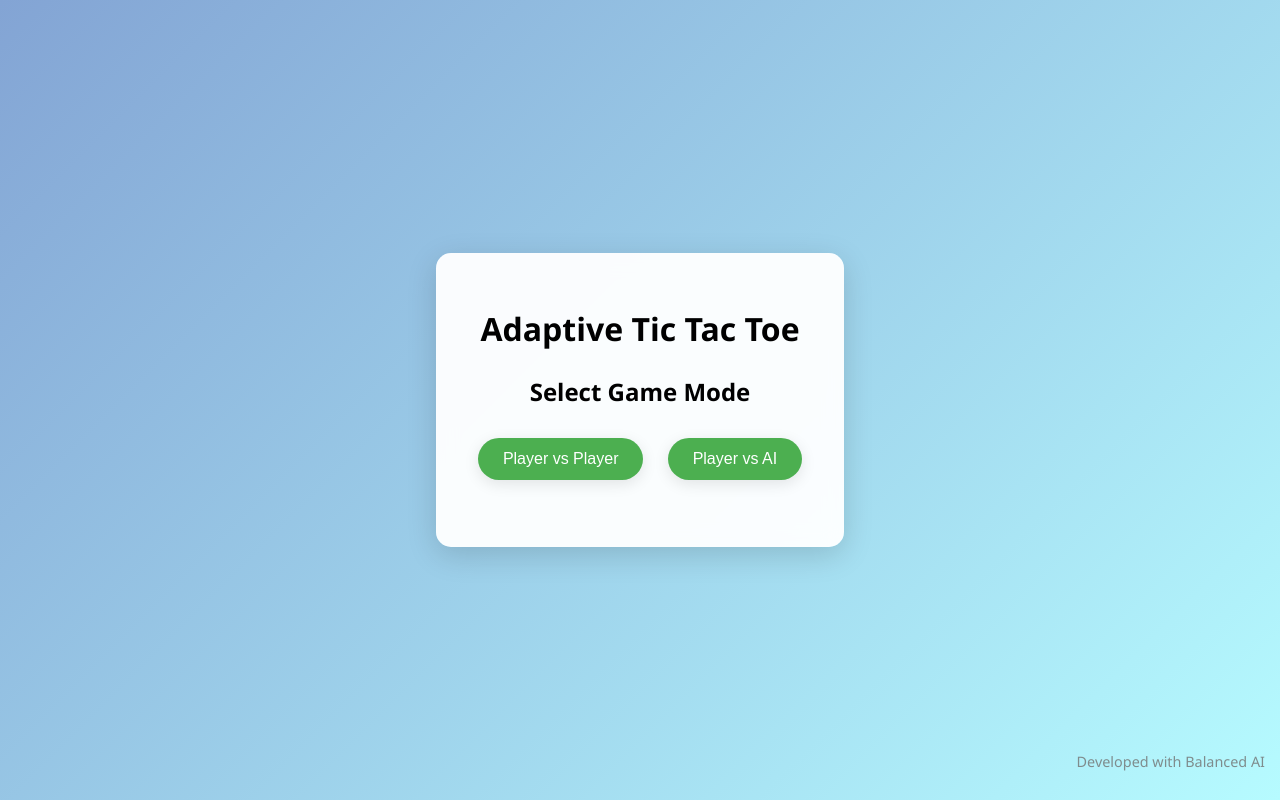
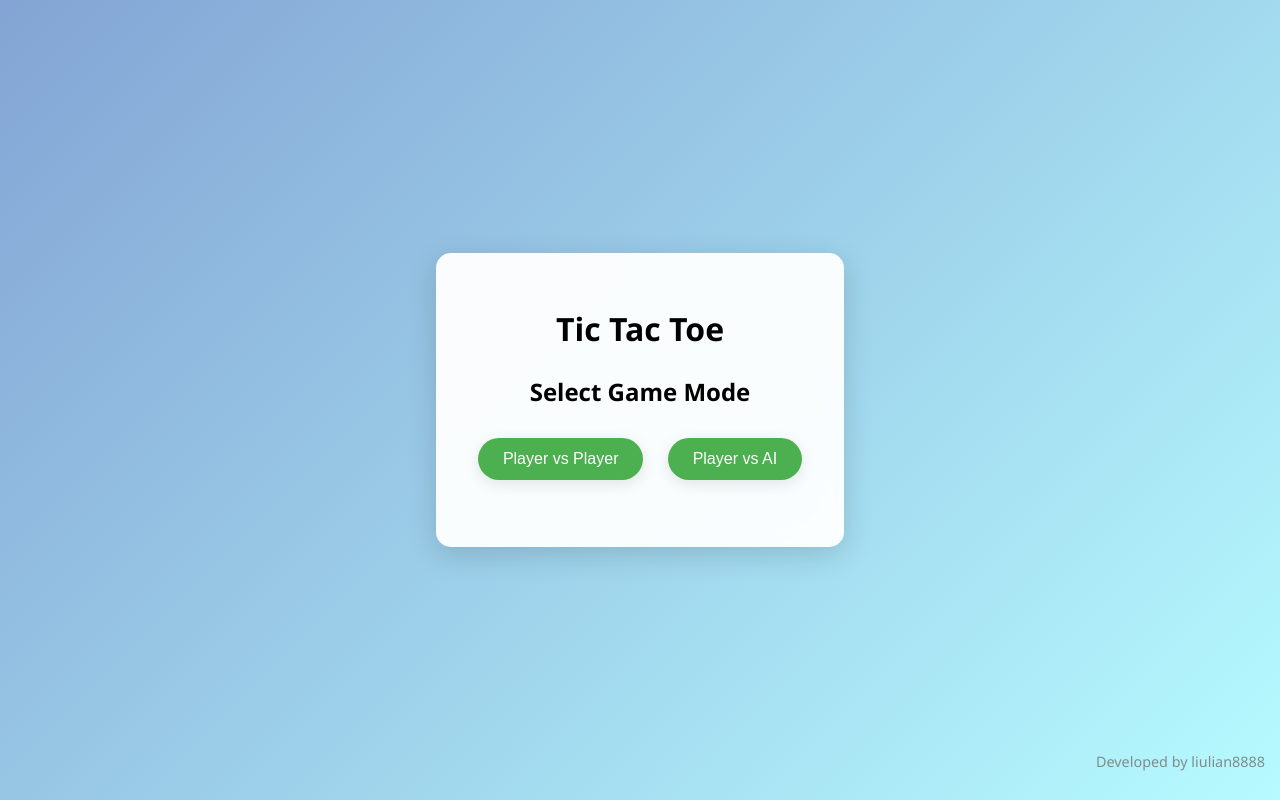
Before and after one commit to liulian8888-lua/tic-tac-toe, a plain HTML site: page index.html in a window 1280 px wide. Drawn offline with Linux system fonts and the light colour scheme.

Commit message:
Update index.html

```diff
--- a/index.html
+++ b/index.html
@@ -3,12 +3,12 @@
 <head>
     <meta charset="UTF-8">
     <meta name="viewport" content="width=device-width, initial-scale=1.0">
-    <title>Tic Tac Toe - Balanced AI</title>
+    <title>Tic Tac Toe</title>
     <link rel="stylesheet" href="styles.css">
 </head>
 <body>
     <div class="container">
-        <h1>Adaptive Tic Tac Toe</h1>
+        <h1>Tic Tac Toe</h1>
 
         <div id="modeSelection" class="selection-container">
             <h2>Select Game Mode</h2>
@@ -40,7 +40,7 @@
     </div>
 
     <div id="credit">
-        <p>Developed with Balanced AI</p>
+        <p>Developed by liulian8888</p>
     </div>
 
     <script src="app.js"></script>
```
